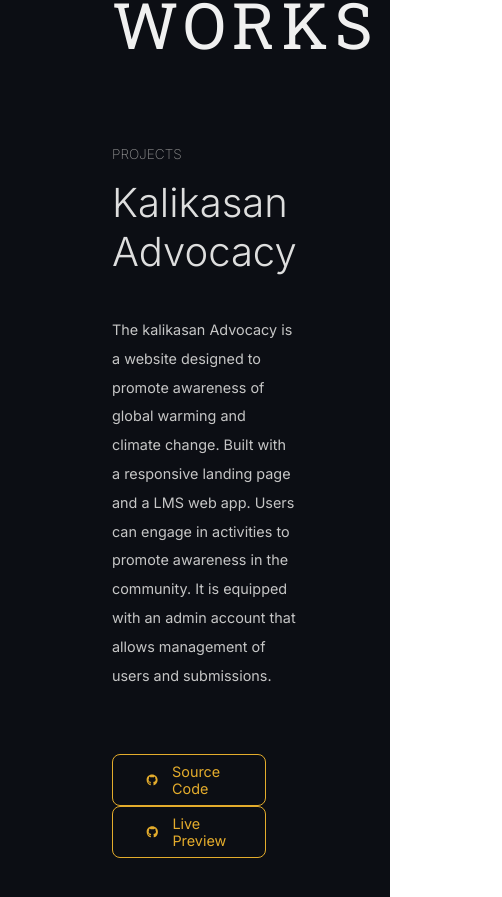
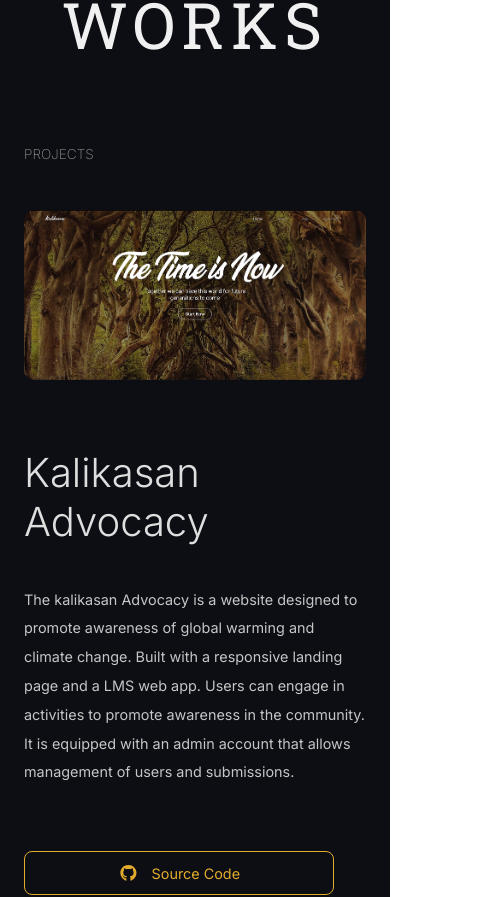
Before and after one commit to TheSciCoder3000/web-portfolio, a Next.js app: page / in a window 390 px wide. Shown: the part 2030-2927 px from the top of the page, 502 px wide, since content can reach past the window. Built offline with nearby package versions, Linux system fonts and the light colour scheme.

Commit message:
responsive project section design

```diff
--- a/app/styles/project.module.scss
+++ b/app/styles/project.module.scss
@@ -1,6 +1,10 @@
 .project-section {
   padding: 10rem 7rem 0 7rem;
   position: relative;
+
+  @media screen and (max-width: 500px) {
+    padding: 10rem 1.5rem 0 1.5rem;
+  }
 }
 
 .project-header {
@@ -21,6 +25,10 @@
   top: 3rem;
   margin-bottom: 1rem;
   z-index: 10;
+
+  @media screen and (max-width: 500px) {
+    position: static;
+  }
 }
 
 .projectItem {
@@ -30,6 +38,11 @@
 
   &:last-child {
     margin-bottom: 0;
+  }
+
+  @media screen and (max-width: 500px) {
+    flex-direction: column-reverse;
+    margin-bottom: 10rem;
   }
 }
 
@@ -42,6 +55,10 @@
 
   h2 {
     margin-bottom: 2.5rem;
+  }
+
+  @media screen and (max-width: 500px) {
+    position: static;
   }
 }
 
@@ -56,12 +73,23 @@
   img {
     border-radius: 10px;
   }
+
+  @media screen and (max-width: 500px) {
+    margin-top: 2rem;
+    flex-direction: row;
+    overflow-x: auto;
+  }
 }
 
 .projLinks {
-  // display: inline;
   margin-top: 4rem;
   position: relative;
+
+  @media screen and (max-width: 500px) {
+    display: flex;
+    flex-direction: column;
+    gap: 2rem;
+  }
 }
 
 .btnLink {
--- a/components/ProjectComponents/Entry.tsx
+++ b/components/ProjectComponents/Entry.tsx
@@ -14,28 +14,22 @@ const backgroundVariant: Variants = {
     opacity: 1,
   },
 };
-const contentVariant: Variants = {
-  hidden: {
-    opacity: 0,
-  },
-  view: {
-    opacity: 1,
-  },
-};
 
 const Entry: React.FC<{ project: IProject }> = ({ project }) => {
   return (
     <motion.div
       initial="offscreen"
       whileInView="onscreen"
-      viewport={{ margin: "200px 0px 180px 0px", amount: 0.2 }}
+      viewport={{ margin: "-100px 0px 180px 0px", amount: 0.2 }}
+      variants={backgroundVariant}
+      transition={{ duration: 0.8, delay: 0.1 }}
       className={projStyles.projectItem}
     >
       <motion.div
         initial="hidden"
         whileInView="view"
         viewport={{ margin: "0px 0px 0px 0px", amount: "all" }}
-        variants={contentVariant}
+        // variants={contentVariant}
         className={projStyles.itemContent}
       >
         <h2 className={styles.h2}>{project.title}</h2>
--- a/components/ProjectSection.tsx
+++ b/components/ProjectSection.tsx
@@ -3,18 +3,35 @@ import projectStyles from "@/app/styles/project.module.scss";
 import styles from "@/app/styles/global.module.scss";
 import { projects } from "../app/data";
 import Entry from "./ProjectComponents/Entry";
+import * as motion from "motion/react-client";
+import { Variants } from "motion";
+
+const h3Variant: Variants = {
+  offscreen: { opacity: 0 },
+  onscreen: { opacity: 1 },
+};
 
 function ProjectSection() {
   return (
-    <div className={projectStyles["project-section"]}>
+    <motion.div
+      initial={"offscreen"}
+      whileInView="onscreen"
+      viewport={{ margin: "0px 0px -500px 0px" }}
+      className={projectStyles["project-section"]}
+    >
       <h1 className={projectStyles["project-header"]}>FEATURED WORKS</h1>
-      <h3 className={`${styles.h3} ${projectStyles.subHeader}`}>PROJECTS</h3>
+      <motion.h3
+        variants={h3Variant}
+        className={`${styles.h3} ${projectStyles.subHeader}`}
+      >
+        PROJECTS
+      </motion.h3>
       <div className={projectStyles.projectEntries}>
         {projects.map((proj) => (
           <Entry key={proj.title} project={proj} />
         ))}
       </div>
-    </div>
+    </motion.div>
   );
 }
 
```
